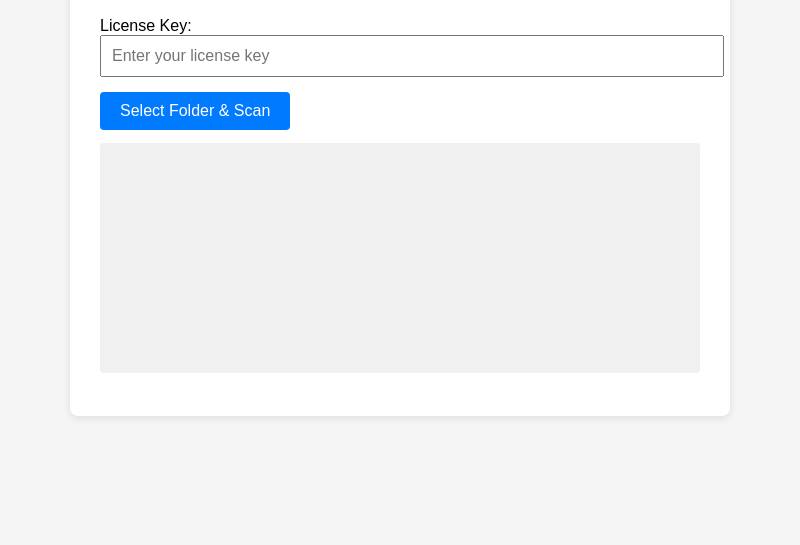
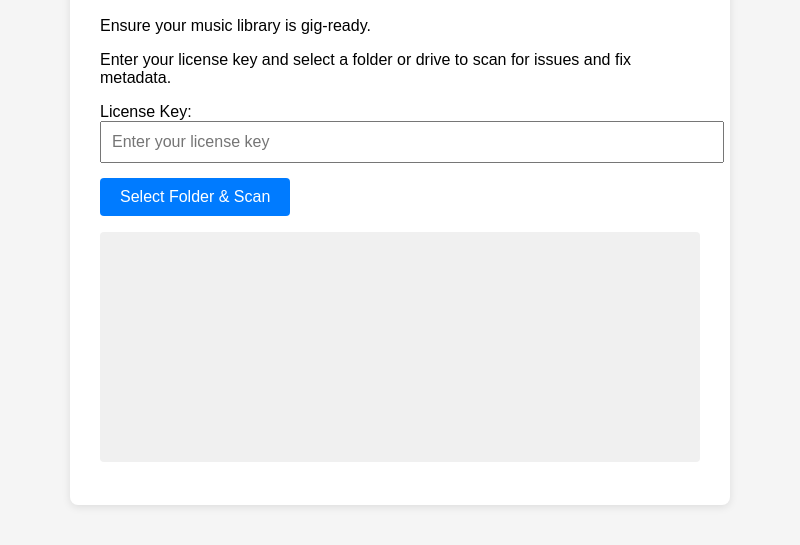
Before and after one commit to inspirewealthpulse-create/gig-preflight-site, an Electron app: page desktop/index.html in a window 800 px wide. Shown: the part 131-676 px from the top of the page. Drawn offline with Linux system fonts and the light colour scheme.

Commit message:
Enhance desktop UI: add tagline, instructions, and progress message

```diff
--- a/desktop/index.html
+++ b/desktop/index.html
@@ -7,11 +7,14 @@
 </head>
 <body>
   <div class="container">
-    <h1>Gig Preflight</h1>
-    <label for="license">License Key:</label>
-    <input id="license" type="text" placeholder="Enter your license key">
-    <button id="scan">Select Folder & Scan</button>
-    <pre id="output"></pre>
+   <h1>Gig Preflight</h1>
+  <p class="tagline">Ensure your music library is gig-ready.</p>
+  <p class="instructions">Enter your license key and select a folder or drive to scan for issues and fix metadata.</p>
+  <label for="license">License Key:</label>
+  <input id="license" type="text" placeholder="Enter your license key">
+  <button id="scan">Select Folder &amp; Scan</button>
+  <p id="progress" class="progress-message"></p>
+  <pre id="output"></pre>
   </div>
   <script src="renderer.js"></script>
 </body>
```
